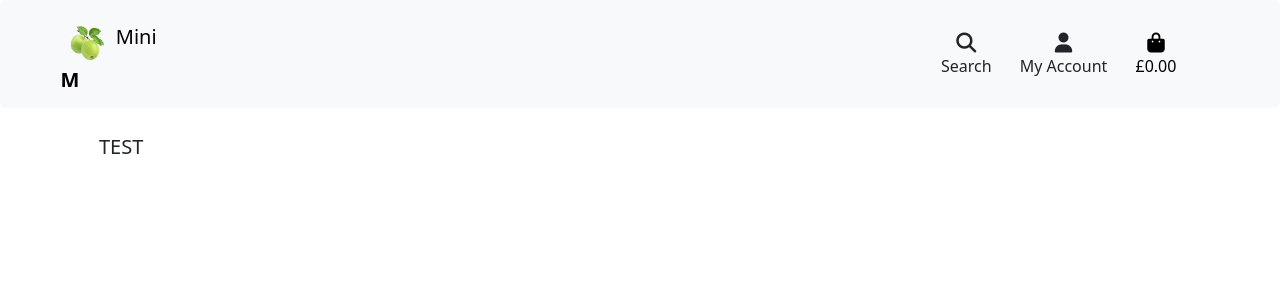
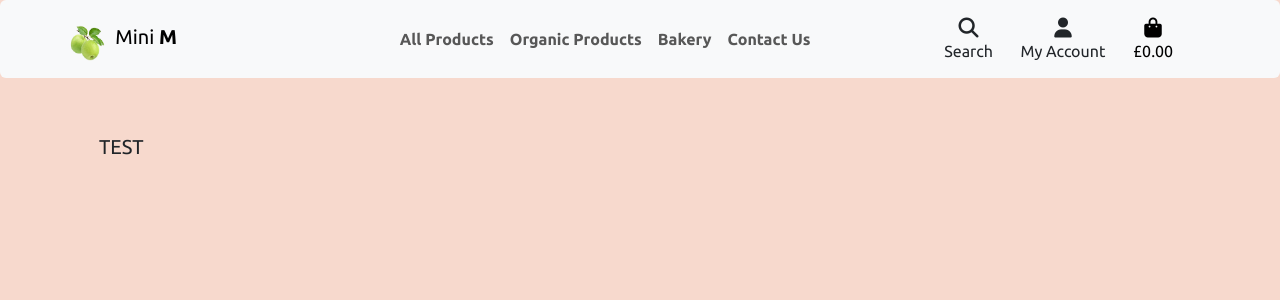
Before and after one commit to Esmael-Pinho/fourth-milestone-project, a Django app: page / in a window 1280 px wide. Shown: the top 300 px of the page. Run offline with Django 3.2, Linux system fonts and the light colour scheme; some libraries are stand-ins or nearby versions; some web fonts are replaced.

Commit message:
added main-nav to includes folder

```diff
--- a/templates/base.html
+++ b/templates/base.html
@@ -19,7 +19,7 @@
 
     {% block corecss %}
       <link href="https://cdn.jsdelivr.net/npm/bootstrap@5.3.2/dist/css/bootstrap.min.css" rel="stylesheet" integrity="sha384-T3c6CoIi6uLrA9TneNEoa7RxnatzjcDSCmG1MXxSR1GAsXEV/Dwwykc2MPK8M2HN" crossorigin="anonymous">
-      <link rel="stylesheet" href="{% static 'css/style.css' %}">
+      <link rel="stylesheet" href="{% static 'css/base.css' %}">
     {% endblock %}
 
     {% block extra_css %}
@@ -50,22 +50,22 @@
 
       <nav class="navbar navbar-expand-lg bg-body-tertiary rounded" aria-label="Mini M navbar">
         <div class="container-fluid nav-container backg">
-          <button class="navbar-toggler" type="button" data-bs-toggle="collapse" data-bs-target="#minMNavbar" aria-controls="miniMNavbar" aria-expanded="false" aria-label="Toggle navigation">
+          <button class="navbar-toggler" type="button" data-bs-toggle="collapse" data-bs-target="#miniMNavbar" aria-controls="miniMNavbar" aria-expanded="false" aria-label="Toggle navigation">
             <span class="navbar-toggler-icon"></span>
           </button>
           <div class="collapse navbar-collapse d-lg-flex" id="miniMNavbar">
             <a class="navbar-brand col-lg-3 me-0" href="{% url 'home' %}">
-              <div class="row justify-content-center pe-none">
+              <div class="row justify-content-lg-center pe-none">
                 <div class="col-7 pe-none">
                   <img src="/media/mini-m-logo.png" alt="Mini Tic Logo" width="50" height="44" class="d-inline-block align-text-right pe-auto mt-2">
-                  <span class="text-center logo-text pe-auto my-0">Mini <br><strong class="green"> M</strong></span>
+                  <span class="text-center logo-text pe-auto my-0">Mini<strong class="green"> M</strong></span>
                 </div>
               </div>
             </a>
-
+            {% include 'includes/main-nav.html' %}
           </div>
 
-          <div class="d-lg-flex col-md-4  justify-content-sm-end justify-content-xl-center">
+          <div class="d-lg-flex col-md-4 nav-icons-small justify-content-center">
             <ul class="list-inline list-unstyled text-center text-lg-right my-0 nav-icons">
                 <li class="list-inline-item dropdown ms-3a">
                         <a class="nav-link" href="#" data-bs-toggle="collapse" data-bs-target="#search-bar" aria-controls="search-bar" aria-expanded="false" aria-label="Search">
--- /dev/null
+++ b/templates/includes/main-nav.html
@@ -0,0 +1,30 @@
+<ul class="navbar-nav col-lg-11 justify-content-md-center">
+    <li class="nav-item dropdown">
+      <a class="nav-link fw-bold nav-link-font" href="#" data-bs-toggle="dropdown" aria-expanded="false">All Products</a>
+      <ul class="dropdown-menu">
+        <li><a class="dropdown-item" href="">By Price  <i class="fa-solid fa-dollar-sign"></i></a></li>
+        <li><a class="dropdown-item" href="">By Rating <i class="fa-solid fa-star"></i> <i class="fa-regular fa-star-half"></i></a></li>
+        <li><a class="dropdown-item" href="">By Category</a></li>
+        <li><a class="dropdown-item" href="">All Products</a></li>
+      </ul>
+    </li>
+    <li class="nav-item dropdown">
+      <a class="nav-link fw-bold nav-link-font" href="#" data-bs-toggle="dropdown" aria-expanded="false">Organic Products</a>
+      <ul class="dropdown-menu">
+        <li><a class="dropdown-item" href="">Fruits and Vegetables <i class="fa-solid fa-carrot"></i></a></li>
+        <li><a class="dropdown-item" href="">Drinks <i class="fa-solid fa-martini-glass-citrus"></i></a></li>
+      </ul>
+    </li>
+    <li class="nav-item dropdown">
+      <a class="nav-link fw-bold nav-link-font" href="#" data-bs-toggle="dropdown" aria-expanded="false">Bakery</a>
+      <ul class="dropdown-menu">
+        <li><a class="dropdown-item" href="">Homemade </a></li>
+        <li><a class="dropdown-item" href="">Cakes <i class="fa-solid fa-cake-candles"></i></a></li>
+        <li><a class="dropdown-item" href="">Breads <i class="fa-solid fa-bread-slice"></i></a></li>
+        <li><a class="dropdown-item" href="">Pizzas <i class="fa-solid fa-pizza-slice"></i></a></li>
+        <li><a class="dropdown-item" href="">Chocolates <i class="fa-solid fa-cookie-bite"></i></a></li>
+      </ul>
+    </li>
+    <li class="nav-item">
+      <a class="nav-link fw-bold nav-link-font" href="" >Contact Us</a>
+  </ul>
```
Lines whose indentation alone changed are shown as unchanged.
